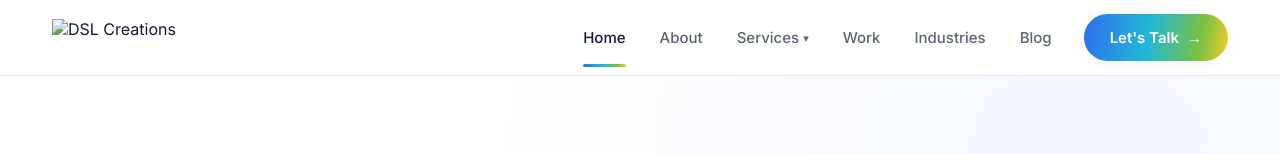
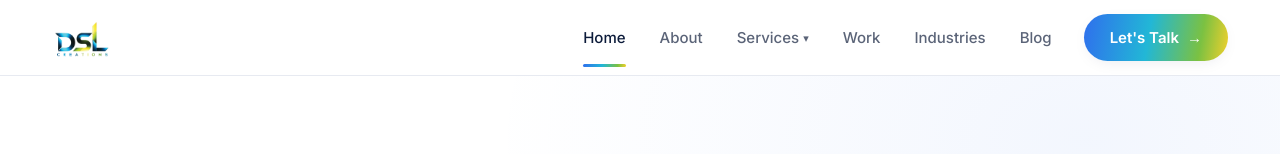
Before and after one commit to monkeymindinnovations/DSL-Creations, a plain HTML site: page index.html in a window 1280 px wide. Shown: the top 154 px of the page. Drawn offline with Linux system fonts and the light colour scheme.

Commit message:
Update index.html

```diff
--- a/index.html
+++ b/index.html
@@ -14,7 +14,7 @@
 <header class="site-header">
   <div class="container header-inner">
     <a href="#" class="brand">
-      <img src="assets/logo.png" alt="DSL Creations" class="brand-logo">
+      <img src="logo.png" alt="DSL Creations" class="brand-logo">
     </a>
 
     <nav class="main-nav" id="mainNav">
```
